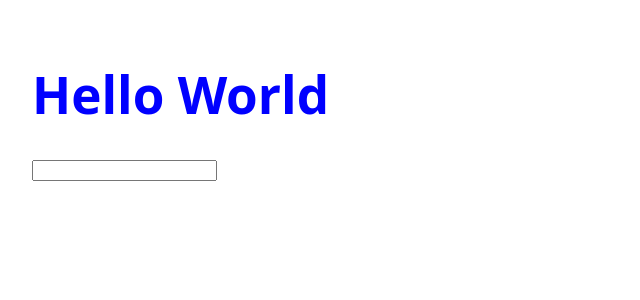
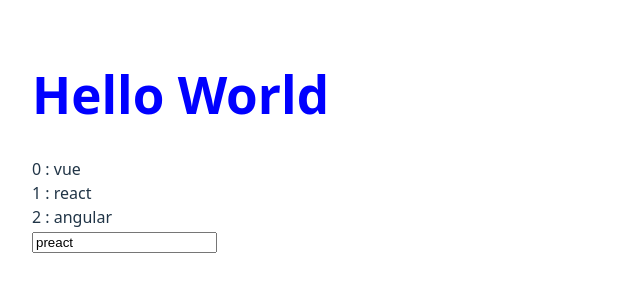
Before and after one commit to darfianardiansyah/learn-vue, a Vue app: page / in a window 1280 px wide. Shown: the top 300 px of the page, without its empty margins (0-640 px from the left). Built offline with nearby package versions, Linux system fonts and the light colour scheme.

Commit message:
Directives and Attribute bindings

```diff
--- a/src/components/TagsInput.vue
+++ b/src/components/TagsInput.vue
@@ -1,3 +1,14 @@
 <template>
-  <input type="text"/>
+  <div v-for="(tag, index) in tags" :key="index">{{ index + " : "+tag }}</div>
+  <input type="text" :value="newTag"/>
 </template>
+
+<script>
+export default {
+  data: () => ({
+    tags: ["vue", "react", "angular"],
+    newTag: "preact"
+  })
+}
+
+</script>
--- a/src/main.js
+++ b/src/main.js
@@ -3,6 +3,6 @@
 import App from './App.vue'
 import TagsInput from './components/TagsInput.vue'
 
-const app =createApp(App)
+const app = createApp(App)
 app.component('tags-input', TagsInput)
 app.mount('#app')
--- a/src/style.css
+++ b/src/style.css
@@ -4,7 +4,7 @@
   font-weight: 400;
 
   color-scheme: light ;/*dark*/
-  color: rgba(255, 255, 255, 0.87);
+  color: rgba(0, 0, 0, 0.87);
   /* background-color: #242424; */
 
   font-synthesis: none;
```
Also changed, not shown: src/App.vue (+6 -7 lines).
